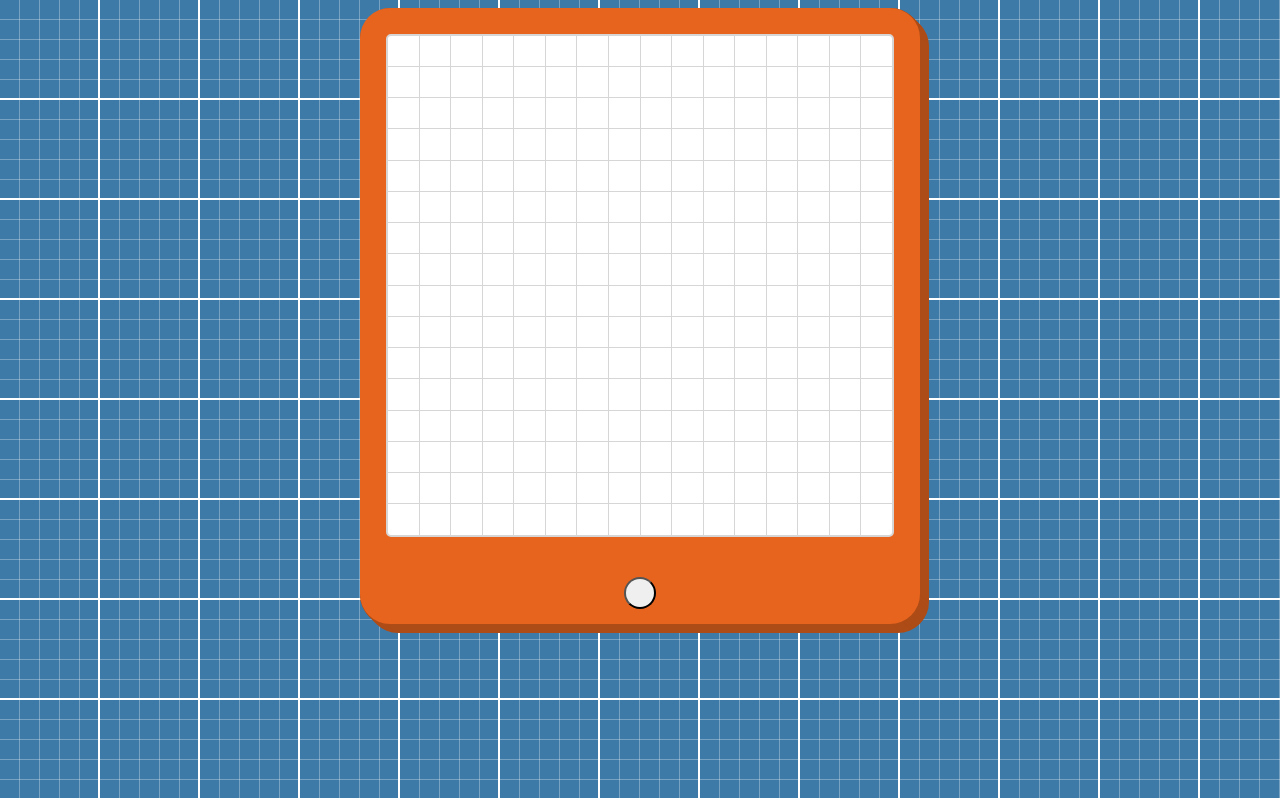
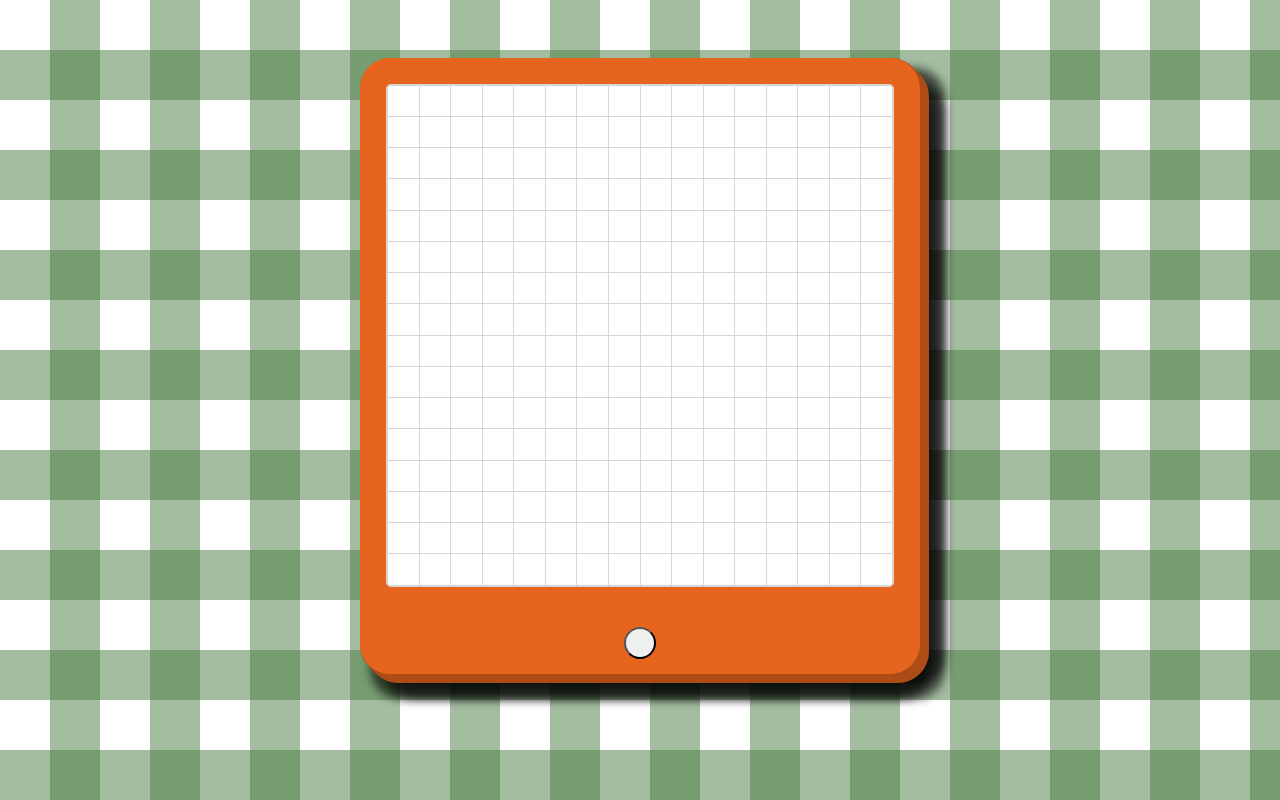
Before and after one commit to leoc01/etch-a-sketch, a plain HTML site: page index.html in a window 1280 px wide. Drawn offline with Linux system fonts and the light colour scheme.

Commit message:
changing the table and adding some shadow

```diff
--- a/style.css
+++ b/style.css
@@ -5,23 +5,24 @@ body {
   align-content: center;
   height: auto;
   /* background by Lea Verou from https://projects.verou.me/css3patterns/ */
-  background-color:rgb(61, 122, 168);
-  background-image: linear-gradient(white 2px, transparent 2px),
-  linear-gradient(90deg, white 2px, transparent 2px),
-  linear-gradient(rgba(255,255,255,.3) 1px, transparent 1px),
-  linear-gradient(90deg, rgba(255,255,255,.3) 1px, transparent 1px);
-  background-size: 100px 100px, 100px 100px, 20px 20px, 20px 20px;
-  background-position:-2px -2px, -2px -2px, -1px -1px, -1px -1px;
+  background-image: linear-gradient(90deg, transparent 50%, #4a7c4280 50%),
+  linear-gradient(transparent 50%, #4a7c4280 50%);
+    background-size:100px 100px;
 }
 
 #etchBoard {
     display: grid;
     grid-template-rows: 90% 1fr;
+    margin-top: 50px;
     padding: auto auto 0 auto;
     width: 70vh;
     height: 77vh;
     background: #E6641E;
     border-radius: 30px;
+    box-shadow: -19px -12px 24px -7px rgba(0,0,0,0.54);
+-webkit-box-shadow: -19px -12px 24px -7px rgba(0,0,0,0.54);
+-moz-box-shadow: -19px -12px 24px -7px rgba(0,0,0,0.54);
+
     /* shadow effect by Andor Nagy from https://webdesignerhut.com/3d-buttons-with-css-dropshadow/ */
     box-shadow: 1px 0px 0px #ad4c17,0px 1px 0px #ad4c17,
     2px 1px 0px #ad4c17,1px 2px 0px #ad4c17,
@@ -31,7 +32,12 @@ body {
     6px 5px 0px #ad4c17,5px 6px 0px #ad4c17,
     7px 6px 0px #ad4c17,6px 7px 0px #ad4c17,
     8px 7px 0px #ad4c17,7px 8px 0px #ad4c17,
-    9px 8px 0px #ad4c17,8px 9px 0px #ad4c17;
+    9px 8px 0px #ad4c17,8px 9px 0px #ad4c17,
+    /* this is by me trying to learn light physics :D */
+    25px 25px 10px 0px rgba(0,0,0,0.60),
+    10px 25px 10px 0px rgba(0,0,0,0.60),
+    25px 10px 10px 0px rgba(0,0,0,0.60);
+
 }
 
 #blocks {
```
